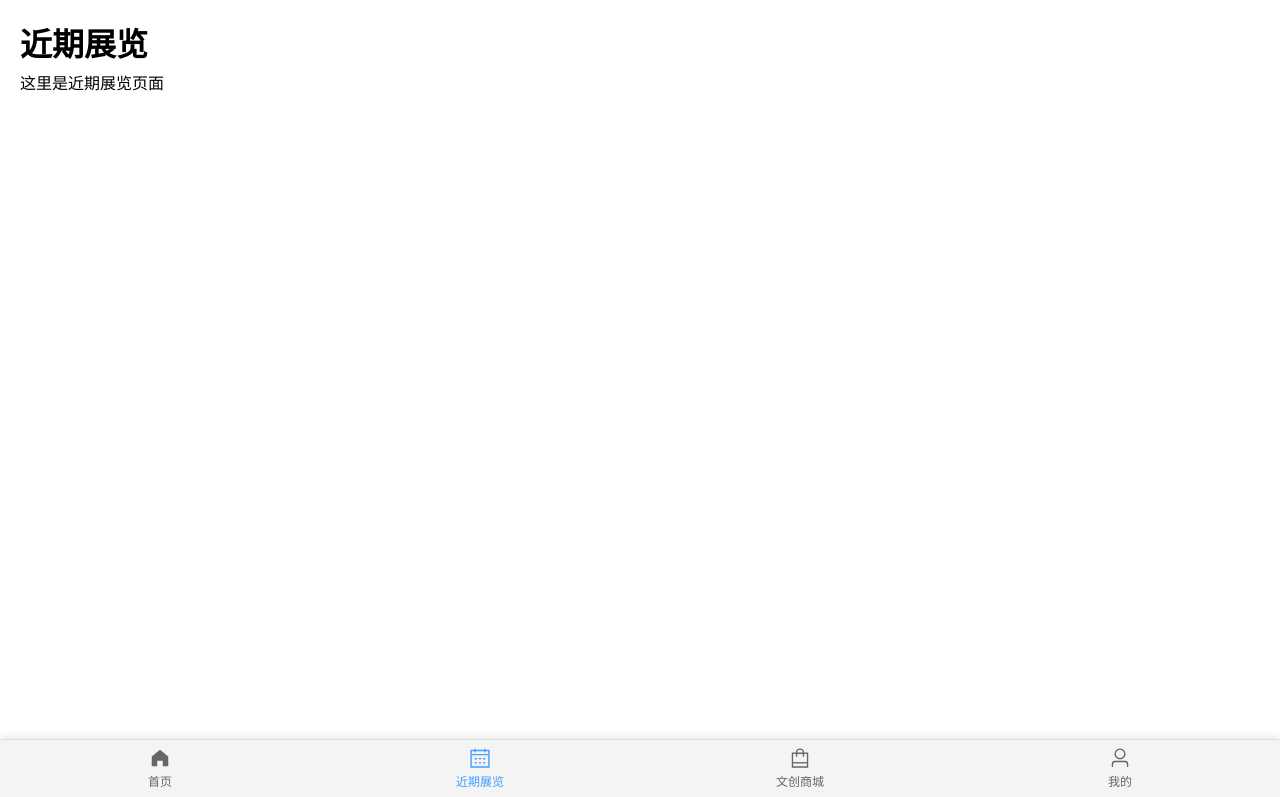
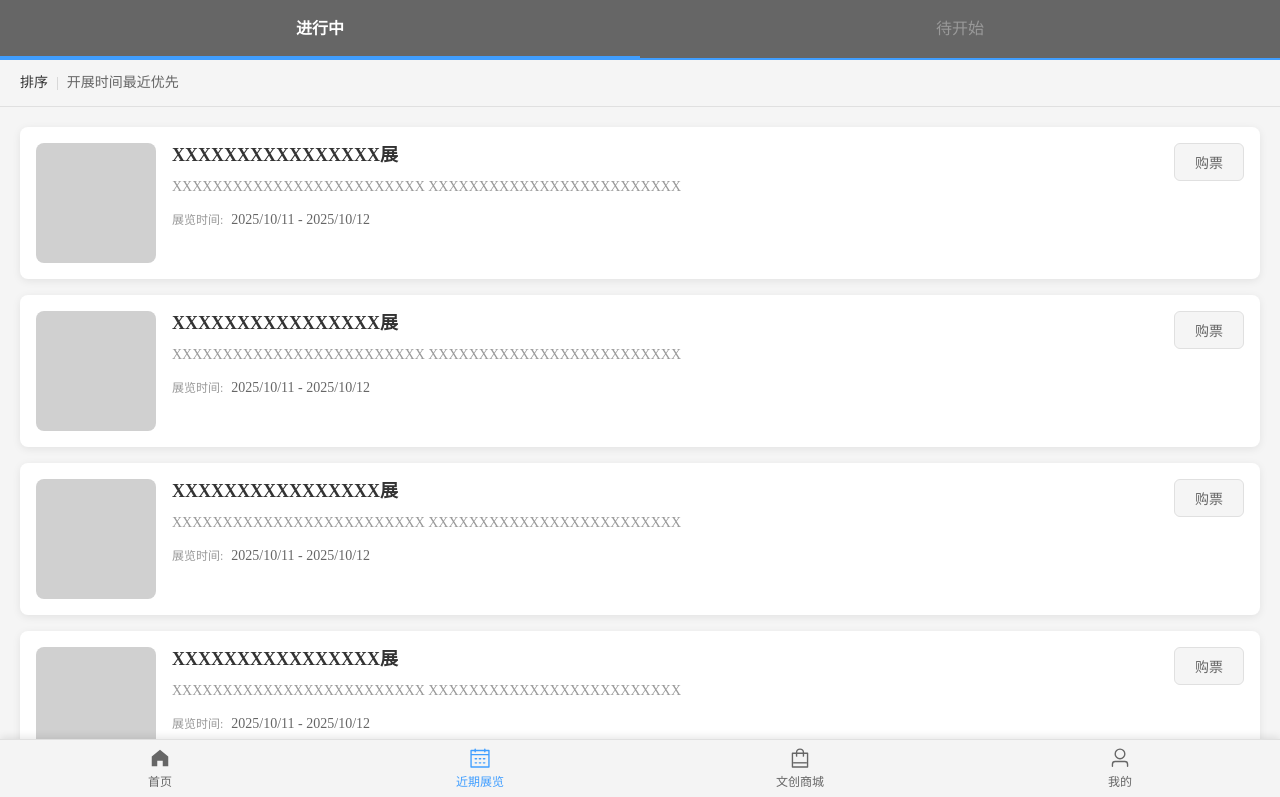
Before and after one commit to wuruikai123/buyTicket, a Vue app in the folder targetProject/: page /exhibitions in a window 1280 px wide. Shown: the top 797 px of the page. Built offline with nearby package versions, Linux system fonts and the light colour scheme; the HTML template or start-up script is replaced by a standard one.

Commit message:
购票完成

```diff
--- a/targetProject/src/views/Exhibitions.vue
+++ b/targetProject/src/views/Exhibitions.vue
@@ -1,15 +1,361 @@
 <template>
-  <div class="exhibitions">
-    <h1>近期展览</h1>
-    <p>这里是近期展览页面</p>
-  </div>
+    <div class="exhibitions">
+        <!-- 顶部导航栏 -->
+        <div class="nav-tabs">
+            <div
+                class="tab-item"
+                :class="{ active: isOngoingActive }"
+                @click="switchTab('ongoing')"
+            >
+                进行中
+            </div>
+            <div
+                class="tab-item"
+                :class="{ active: isUpcomingActive }"
+                @click="switchTab('upcoming')"
+            >
+                待开始
+            </div>
+        </div>
+        <div class="nav-divider"></div>
+
+        <!-- 排序/筛选栏 -->
+        <div class="filter-bar">
+            <div class="sort-options">
+                <span class="sort-label">排序</span>
+                <span class="sort-separator">|</span>
+                <span class="sort-value">开展时间最近优先</span>
+            </div>
+        </div>
+
+        <!-- 展览列表 -->
+        <div class="exhibition-list">
+            <div
+                v-for="exhibition in (exhibitions as unknown as Exhibition[])"
+                :key="exhibition.id"
+                class="exhibition-card"
+            >
+                <div class="exhibition-image"></div>
+                <div class="exhibition-content">
+                    <h3 class="exhibition-title">{{ exhibition.name }}</h3>
+                    <p class="exhibition-description">{{ exhibition.description }}</p>
+                    <div class="exhibition-time">
+                        <span class="time-label">展览时间:</span>
+                        <span class="time-value">{{ exhibition.dateRange }}</span>
+                    </div>
+                </div>
+                <div class="exhibition-action">
+                    <button class="buy-button">购票</button>
+                </div>
+            </div>
+        </div>
+    </div>
 </template>
 
 <script setup lang="ts">
+import { ref, computed, watch } from 'vue';
+
+// 定义展览数据类型
+interface Exhibition {
+    id: number;
+    name: string;
+    description: string;
+    dateRange: string;
+    status: 'ongoing' | 'upcoming';
+}
+
+// 当前激活的标签页
+const activeTab = ref<'ongoing' | 'upcoming'>('ongoing');
+
+// 切换标签页
+const switchTab = (tab: 'ongoing' | 'upcoming') => {
+    activeTab.value = tab;
+};
+
+// 计算属性用于类型检查
+const isOngoingActive = computed(() => activeTab.value === 'ongoing');
+const isUpcomingActive = computed(() => activeTab.value === 'upcoming');
+
+// 展览假数据
+const allExhibitions: Exhibition[] = [
+    {
+        id: 1,
+        name: 'XXXXXXXXXXXXXXXX展',
+        description: 'XXXXXXXXXXXXXXXXXXXXXXXXX XXXXXXXXXXXXXXXXXXXXXXXXX',
+        dateRange: '2025/10/11 - 2025/10/12',
+        status: 'ongoing'
+    },
+    {
+        id: 2,
+        name: 'XXXXXXXXXXXXXXXX展',
+        description: 'XXXXXXXXXXXXXXXXXXXXXXXXX XXXXXXXXXXXXXXXXXXXXXXXXX',
+        dateRange: '2025/10/11 - 2025/10/12',
+        status: 'ongoing'
+    },
+    {
+        id: 3,
+        name: 'XXXXXXXXXXXXXXXX展',
+        description: 'XXXXXXXXXXXXXXXXXXXXXXXXX XXXXXXXXXXXXXXXXXXXXXXXXX',
+        dateRange: '2025/10/11 - 2025/10/12',
+        status: 'ongoing'
+    },
+    {
+        id: 4,
+        name: 'XXXXXXXXXXXXXXXX展',
+        description: 'XXXXXXXXXXXXXXXXXXXXXXXXX XXXXXXXXXXXXXXXXXXXXXXXXX',
+        dateRange: '2025/10/11 - 2025/10/12',
+        status: 'ongoing'
+    },
+    {
+        id: 5,
+        name: 'XXXXXXXXXXXXXXXX展',
+        description: 'XXXXXXXXXXXXXXXXXXXXXXXXX XXXXXXXXXXXXXXXXXXXXXXXXX',
+        dateRange: '2025/10/11 - 2025/10/12',
+        status: 'ongoing'
+    }
+];
+
+// 根据当前标签页过滤展览
+const exhibitions = ref<Exhibition[]>(allExhibitions.filter(ex => ex.status === activeTab.value));
+
+// 监听标签页变化，更新展览列表
+watch(activeTab, (newTab) => {
+    exhibitions.value = allExhibitions.filter(ex => ex.status === newTab);
+});
 </script>
 
 <style scoped>
 .exhibitions {
-  padding: 20px;
+    min-height: 100vh;
+    background-color: #f5f5f5;
+    padding-bottom: 20px;
+}
+
+/* 顶部导航栏 */
+.nav-tabs {
+    display: flex;
+    background-color: #666;
+    padding: 0;
+}
+
+.tab-item {
+    flex: 1;
+    padding: 16px 20px;
+    text-align: center;
+    font-size: 16px;
+    color: #999;
+    cursor: pointer;
+    position: relative;
+    transition: color 0.3s ease;
+    background-color: #666;
+}
+
+.tab-item.active {
+    color: #fff;
+    font-weight: bold;
+}
+
+.tab-item.active::after {
+    content: '';
+    position: absolute;
+    bottom: 0;
+    left: 0;
+    right: 0;
+    height: 2px;
+    background-color: #409eff;
+}
+
+/* 导航栏分隔线 */
+.nav-divider {
+    height: 2px;
+    background-color: #409eff;
+    margin: 0;
+}
+
+/* 排序/筛选栏 */
+.filter-bar {
+    background-color: #f5f5f5;
+    padding: 12px 20px;
+    display: flex;
+    justify-content: flex-start;
+    align-items: center;
+    font-size: 14px;
+    color: #666;
+    border-bottom: 1px solid #e0e0e0;
+}
+
+.sort-options {
+    display: flex;
+    align-items: center;
+    gap: 8px;
+}
+
+.sort-label {
+    color: #333;
+}
+
+.sort-separator {
+    color: #ccc;
+}
+
+.sort-value {
+    color: #666;
+}
+
+/* 展览列表 */
+.exhibition-list {
+    padding: 20px;
+    display: flex;
+    flex-direction: column;
+    gap: 16px;
+}
+
+.exhibition-card {
+    background-color: white;
+    border-radius: 8px;
+    display: flex;
+    padding: 16px;
+    box-shadow: 0 2px 8px rgba(0, 0, 0, 0.08);
+    gap: 16px;
+    align-items: flex-start;
+}
+
+.exhibition-image {
+    width: 120px;
+    height: 120px;
+    background-color: #d0d0d0;
+    border-radius: 8px;
+    flex-shrink: 0;
+}
+
+.exhibition-content {
+    flex: 1;
+    display: flex;
+    flex-direction: column;
+    gap: 8px;
+    min-width: 0;
+}
+
+.exhibition-title {
+    font-size: 18px;
+    font-weight: bold;
+    color: #333;
+    margin: 0;
+    line-height: 1.4;
+}
+
+.exhibition-description {
+    font-size: 14px;
+    color: #999;
+    margin: 0;
+    line-height: 1.5;
+    overflow: hidden;
+    text-overflow: ellipsis;
+    display: -webkit-box;
+    -webkit-line-clamp: 2;
+    line-clamp: 2;
+    -webkit-box-orient: vertical;
+}
+
+.exhibition-time {
+    display: flex;
+    align-items: center;
+    gap: 8px;
+    margin-top: 4px;
+}
+
+.time-label {
+    font-size: 12px;
+    color: #999;
+}
+
+.time-value {
+    font-size: 14px;
+    color: #666;
+}
+
+.exhibition-action {
+    display: flex;
+    align-items: flex-end;
+    flex-shrink: 0;
+    padding-bottom: 4px;
+}
+
+.buy-button {
+    padding: 8px 20px;
+    background-color: #f5f5f5;
+    color: #666;
+    border: 1px solid #e0e0e0;
+    border-radius: 6px;
+    font-size: 14px;
+    cursor: pointer;
+    transition: all 0.3s ease;
+    white-space: nowrap;
+}
+
+.buy-button:hover {
+    background-color: #e8e8e8;
+    border-color: #d0d0d0;
+}
+
+/* 响应式设计 */
+@media (max-width: 768px) {
+    .exhibition-list {
+        padding: 16px;
+        gap: 12px;
+    }
+
+    .exhibition-card {
+        padding: 12px;
+        gap: 12px;
+    }
+
+    .exhibition-image {
+        width: 100px;
+        height: 100px;
+    }
+
+    .exhibition-title {
+        font-size: 16px;
+    }
+
+    .exhibition-description {
+        font-size: 13px;
+    }
+
+    .time-label {
+        font-size: 11px;
+    }
+
+    .time-value {
+        font-size: 13px;
+    }
+
+    .buy-button {
+        padding: 6px 16px;
+        font-size: 13px;
+    }
+}
+
+@media (max-width: 390px) {
+    .exhibition-card {
+        flex-direction: column;
+    }
+
+    .exhibition-image {
+        width: 100%;
+        height: 180px;
+    }
+
+    .exhibition-action {
+        width: 100%;
+        justify-content: center;
+        padding-top: 8px;
+        padding-bottom: 0;
+    }
+
+    .buy-button {
+        width: 100%;
+    }
 }
 </style>
--- a/targetProject/src/views/Profile.vue
+++ b/targetProject/src/views/Profile.vue
@@ -357,7 +357,7 @@ const ticketOrders = reactive<TicketOrder[]>([
     cursor: pointer;
     transition: all 0.3s ease;
     width: 80%;
-    height: 80px;
+    height: 80pxll;
     max-width: 100%;
     box-sizing: border-box;
 }
```
Also changed, not shown: targetProject/src/views/Mall.vue (line endings or trailing spaces), 1 other file (tests, documents, lock files or other folders).
